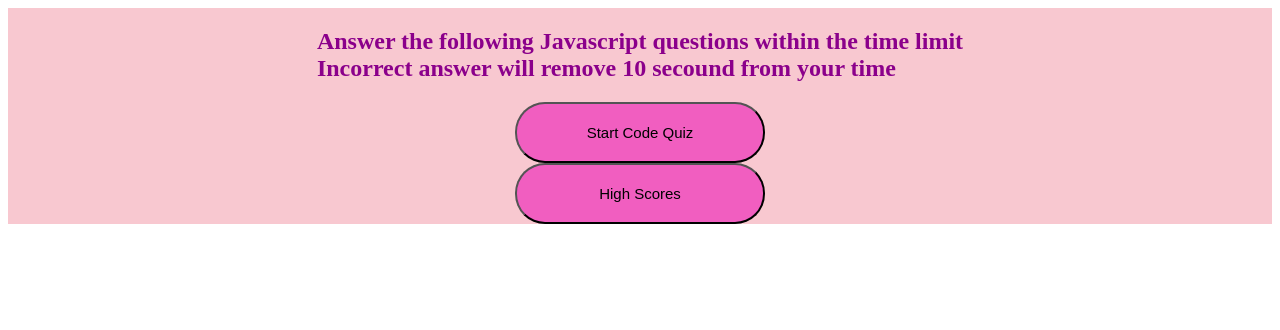
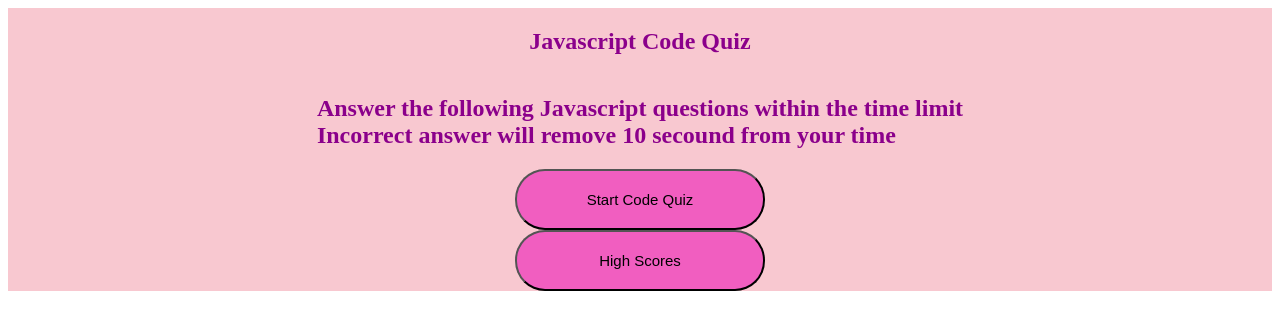
Before and after one commit to OrtalWikoff/Quiz-game, a plain HTML site: page index.html in a window 1280 px wide. Drawn offline with Linux system fonts and the light colour scheme.

Commit message:
updated html and README

```diff
--- a/assets/style.css
+++ b/assets/style.css
@@ -6,7 +6,7 @@
         font-family: 'Times New Roman', Times, serif;
 
     }
-    h2, h4 {
+    h1, h2, h4 {
         font-family: 'Times New Roman', Times, serif;
         color: darkmagenta;
 
--- a/index.html
+++ b/index.html
@@ -11,6 +11,7 @@
     <section>
 
         <div id="firstPage">
+            <h1>Javascript Code Quiz</h1>
             <h2>Answer the following Javascript questions within the time limit<br>
            Incorrect answer will remove 10 secound from your time</h2>
         <button id="startbtn">Start Code Quiz</button>
```
Also changed, not shown: 1 other file.
